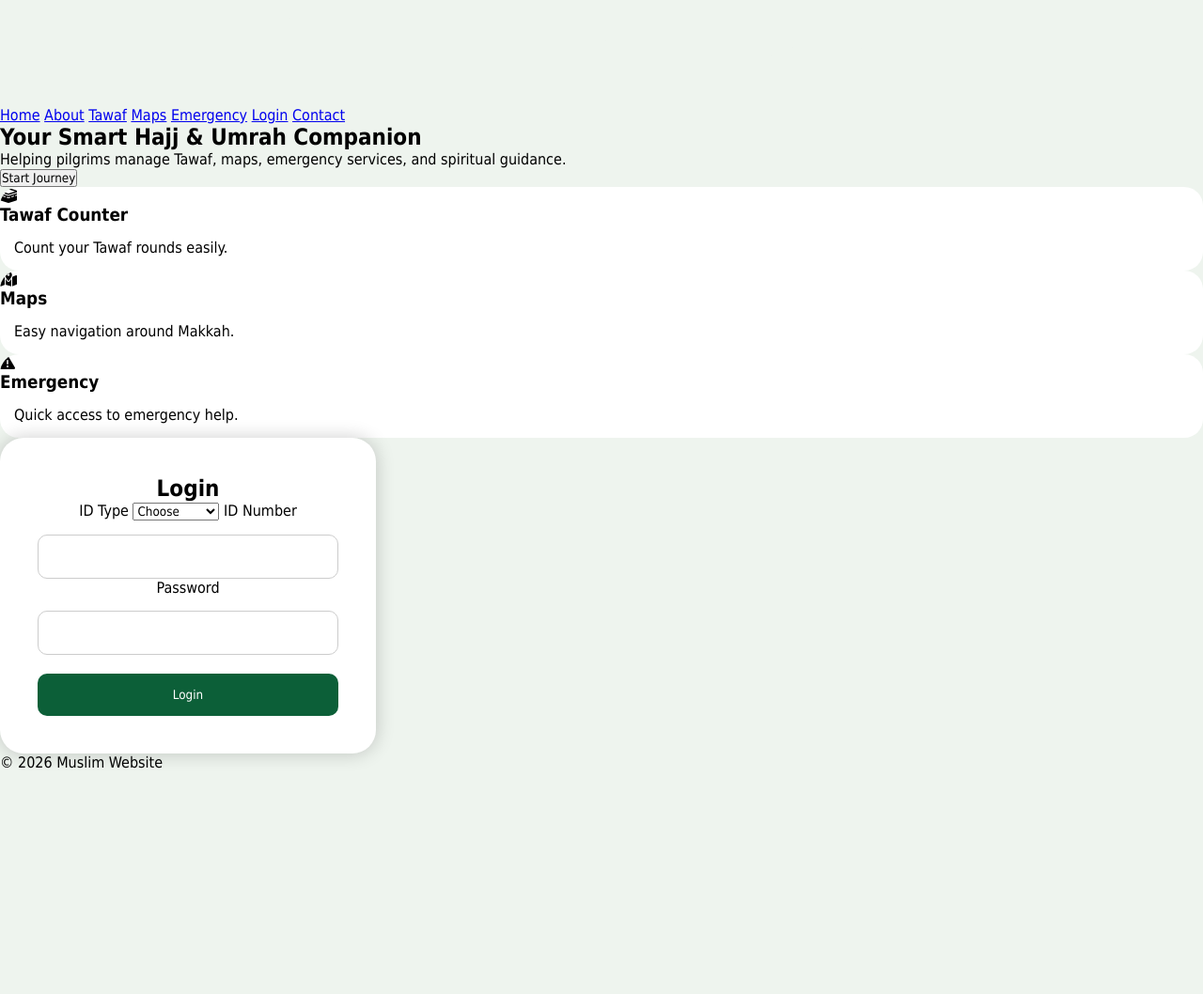
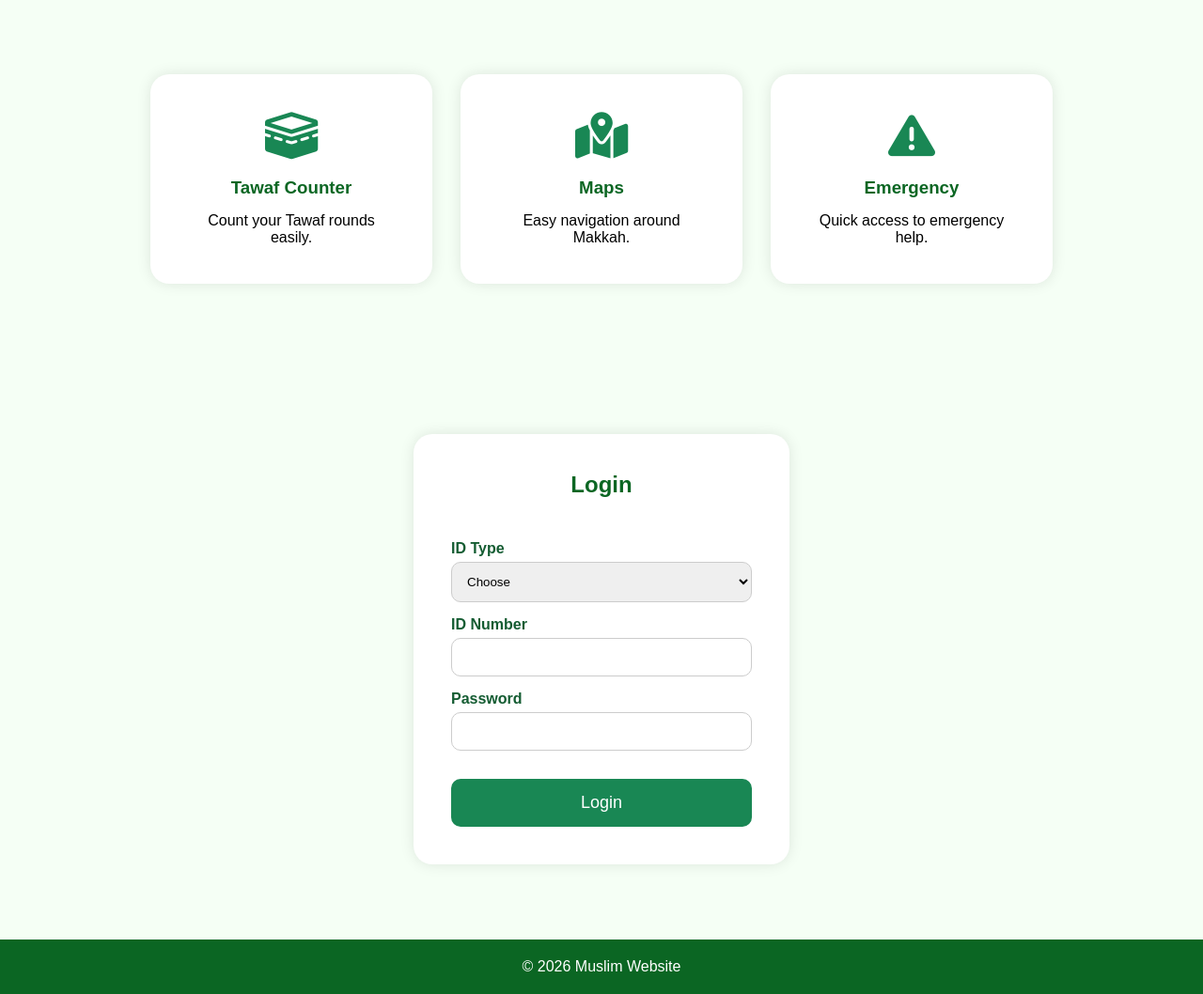
Before and after one commit to dalia449/Muslim, a PHP site: page /index.html in a window 1280 px wide. Shown: the part 915-1973 px from the top of the page at 94% size. Before the commit the page ends 1733 px from the top, so only its background shows below. Run offline with PHP 8.4, Linux system fonts and the light colour scheme.

Commit message:
Update style.css

```diff
--- a/css/style.css
+++ b/css/style.css
@@ -1,412 +1,148 @@
-*{
-    margin:0;
-    padding:0;
-    box-sizing:border-box;
-    font-family:tahoma;
+* {
+    margin: 0;
+    padding: 0;
+    box-sizing: border-box;
+    font-family: Arial, sans-serif;
 }
-
-body{
-    background:#eef4ee;
+body {
+    background: #f5fff5;
 }
-
-/* LOADER */
-
-#loader{
-    position:fixed;
-    width:100%;
-    height:100%;
-    background:white;
-    z-index:9999;
-
-    display:flex;
-    justify-content:center;
-    align-items:center;
+header {
+    background: #0B6623;
+    color: white;
+    display: flex;
+    justify-content: space-between;
+    align-items: center;
+    padding: 20px 60px;
+    position: sticky;
+    top: 0;
+    z-index: 1000;
 }
-
-.spinner{
-    width:80px;
-    height:80px;
-
-    border:8px solid #ddd;
-    border-top:8px solid #0c5f38;
-
-    border-radius:50%;
-
-    animation:spin 1s linear infinite;
+.logo img {
+    width: 150px;
+    height: auto;
 }
-
-@keyframes spin{
-
-    100%{
-        transform:rotate(360deg);
-    }
-
+nav a {
+    color: white;
+    text-decoration: none;
+    margin-left: 20px;
+    font-size: 18px;
+    transition: 0.3s;
 }
-
-/* LOGIN */
-
-.login-body{
-    height:100vh;
-
-    display:flex;
-    justify-content:center;
-    align-items:center;
-
-    background:
-    linear-gradient(rgba(0,0,0,.5),rgba(0,0,0,.5)),
-    url('https://images.unsplash.com/photo-1564769625905-50e93615e769?q=80&w=1200');
-
-    background-size:cover;
+nav a:hover {
+    color: #b7ffcb;
 }
-
-.login-container{
-    width:400px;
-    background:white;
-    padding:40px;
-    border-radius:25px;
-    text-align:center;
-    box-shadow:0 0 20px rgba(0,0,0,.2);
+.hero {
+    height: 90vh;
+    background: linear-gradient(rgba(0,0,0,0.5), rgba(0,0,0,0.5)), url("https://images.unsplash.com/photo-1564769625905-50e93615e769?q=80&w=1400&auto=format&fit=crop");
+    background-size: cover;
+    background-position: center;
+    display: flex;
+    justify-content: center;
+    align-items: center;
+    text-align: center;
+    color: white;
 }
-
-.login-logo{
-    width:120px;
+.overlay h2 {
+    font-size: 55px;
+    margin-bottom: 20px;
 }
-
-.login-container input{
-    width:100%;
-    padding:15px;
-    margin-top:15px;
-    border-radius:10px;
-    border:1px solid #ccc;
+.overlay p {
+    font-size: 22px;
+    width: 70%;
+    margin: auto;
+    line-height: 1.8;
 }
-
-.login-container button{
-    width:100%;
-    padding:15px;
-    margin-top:20px;
-    background:#0c5f38;
-    border:none;
-    border-radius:10px;
-    color:white;
-    cursor:pointer;
+button {
+    margin-top: 30px;
+    padding: 15px 35px;
+    background: #198754;
+    color: white;
+    border: none;
+    border-radius: 10px;
+    font-size: 18px;
+    cursor: pointer;
+    transition: 0.3s;
 }
-
-/* DASHBOARD */
-
-.dashboard{
-    display:flex;
+button:hover {
+    background: #145c32;
 }
-
-.sidebar{
-    width:270px;
-    background:#0c5f38;
-    min-height:100vh;
-    padding:25px;
-    color:white;
+.features {
+    display: flex;
+    justify-content: center;
+    gap: 30px;
+    padding: 80px 40px;
+    flex-wrap: wrap;
 }
-
-.sidebar-top{
-    text-align:center;
+.card {
+    background: white;
+    width: 300px;
+    padding: 40px;
+    border-radius: 20px;
+    text-align: center;
+    box-shadow: 0 0 15px rgba(0,0,0,0.1);
+    transition: 0.3s;
 }
-
-.sidebar-top img{
-    width:110px;
+.card:hover {
+    transform: translateY(-10px);
 }
-
-.sidebar nav{
-    margin-top:40px;
+.card i {
+    font-size: 50px;
+    color: #198754;
+    margin-bottom: 20px;
 }
-
-.sidebar nav a{
-    display:block;
-    color:white;
-    text-decoration:none;
-    padding:15px;
-    margin-top:15px;
-    border-radius:10px;
-    transition:.3s;
+.card h3 {
+    margin-bottom: 15px;
+    color: #0B6623;
 }
-
-.sidebar nav a:hover{
-    background:rgba(255,255,255,.2);
+.login-section {
+    padding: 80px 20px;
+    display: flex;
+    justify-content: center;
 }
-
-.main-content{
-    flex:1;
-    padding:30px;
+.login-container {
+    width: 100%;
+    max-width: 400px;
+    margin: auto;
+    background: white;
+    padding: 40px;
+    border-radius: 20px;
+    box-shadow: 0 0 15px rgba(0,0,0,0.1);
+    text-align: center;
 }
-
-.topbar{
-    display:flex;
-    justify-content:space-between;
-    align-items:center;
+.login-container h2 {
+    text-align: center;
+    margin-bottom: 30px;
+    color: #0B6623;
 }
-
-.notification{
-    background:#d4edda;
-    padding:10px 20px;
-    border-radius:10px;
+form {
+    display: flex;
+    flex-direction: column;
+    text-align: left;
 }
-
-.cards{
-    display:grid;
-    grid-template-columns:repeat(3,1fr);
-    gap:20px;
-    margin-top:30px;
+label {
+    margin-top: 15px;
+    margin-bottom: 5px;
+    color: #145c32;
+    font-weight: bold;
 }
-
-.card{
-    background:white;
-    border-radius:20px;
-    overflow:hidden;
-    transition:.3s;
+input, select {
+    padding: 12px;
+    border: 1px solid #ccc;
+    border-radius: 10px;
+    width: 100%;
 }
-
-.card:hover{
-    transform:translateY(-8px);
+footer {
+    background: #0B6623;
+    color: white;
+    text-align: center;
+    padding: 20px;
 }
-
-.card img{
-    width:100%;
-    height:200px;
-    object-fit:cover;
+@media(max-width:768px){
+    header { flex-direction: column; padding: 20px; gap: 10px; }
+    nav { margin-top: 15px; display: flex; flex-wrap: wrap; justify-content: center; gap: 10px; }
+    nav a { margin-left: 0; font-size: 16px; }
+    .overlay h2 { font-size: 35px; }
+    .overlay p { width: 90%; font-size: 18px; }
+    .login-container { width: 95%; }
 }
-
-.card h2,
-.card p{
-    padding:15px;
-}
-
-.chart-box,
-.live-map,
-.table-box{
-    background:white;
-    padding:30px;
-    border-radius:20px;
-    margin-top:30px;
-}
-
-.road{
-    width:100%;
-    height:10px;
-    background:#333;
-    margin-top:100px;
-    position:relative;
-}
-
-.bus{
-    position:absolute;
-    top:-25px;
-    font-size:35px;
-
-    animation:moveBus 8s linear infinite;
-}
-
-@keyframes moveBus{
-
-    from{
-        left:0;
-    }
-
-    to{
-        left:90%;
-    }
-
-}
-
-table{
-    width:100%;
-    border-collapse:collapse;
-    margin-top:20px;
-}
-
-th,td{
-    padding:15px;
-    border:1px solid #ddd;
-}
-
-.green{
-    color:green;
-}
-
-/* HOTELS */
-
-.hotel-grid{
-    padding:50px;
-
-    display:grid;
-    grid-template-columns:repeat(auto-fit,minmax(300px,1fr));
-    gap:20px;
-}
-
-.hotel-card{
-    background:white;
-    border-radius:20px;
-    overflow:hidden;
-}
-
-.hotel-card img{
-    width:100%;
-    height:250px;
-    object-fit:cover;
-}
-
-.hotel-card h2,
-.hotel-card p{
-    padding:15px;
-}
-
-.hotel-card a{
-    margin:15px;
-    display:inline-block;
-
-    background:#0c5f38;
-    color:white;
-
-    padding:10px 20px;
-
-    border-radius:10px;
-
-    text-decoration:none;
-}
-
-/* PAYMENT */
-
-.payment-box{
-    width:450px;
-    margin:100px auto;
-    background:white;
-    padding:40px;
-    border-radius:20px;
-}
-
-.payment-box input{
-    width:100%;
-    padding:15px;
-    margin-top:15px;
-}
-
-.payment-box button{
-    width:100%;
-    padding:15px;
-    margin-top:20px;
-    border:none;
-    background:#0c5f38;
-    color:white;
-}
-
-.pay-icons{
-    margin-top:20px;
-    font-size:20px;
-}
-
-/* TRANSPORT */
-
-.transport-layout{
-    display:grid;
-    grid-template-columns:1fr 3fr;
-    gap:20px;
-    padding:40px;
-}
-
-.bus-status{
-    background:white;
-    padding:20px;
-    border-radius:20px;
-}
-
-.bus-card{
-    padding:15px;
-    margin-top:15px;
-    border-radius:10px;
-    color:white;
-}
-
-.active{
-    background:green;
-}
-
-.transit{
-    background:#007bff;
-}
-
-.delayed{
-    background:red;
-}
-
-.standby{
-    background:gray;
-}
-
-.map-box{
-    background:white;
-    padding:30px;
-    border-radius:20px;
-}
-
-/* PERMIT */
-
-.permit-card{
-    width:450px;
-    background:white;
-    margin:70px auto;
-    padding:40px;
-    border-radius:20px;
-    text-align:center;
-}
-
-.permit-logo{
-    width:100px;
-}
-
-.qr{
-    margin-top:20px;
-}
-
-/* DARK MODE */
-
-.dark{
-    background:#111;
-    color:white;
-}
-
-.dark .card,
-.dark .chart-box,
-.dark .table-box,
-.dark .live-map,
-.dark .hotel-card,
-.dark .payment-box,
-.dark .permit-card,
-.dark .map-box,
-.dark .bus-status{
-    background:#1e1e1e;
-    color:white;
-}
-
-/* RESPONSIVE */
-
-@media(max-width:768px){
-
-.dashboard{
-    flex-direction:column;
-}
-
-.sidebar{
-    width:100%;
-    min-height:auto;
-}
-
-.cards{
-    grid-template-columns:1fr;
-}
-
-.transport-layout{
-    grid-template-columns:1fr;
-}
-
-.payment-box,
-.permit-card{
-    width:95%;
-}
-
-}
```
